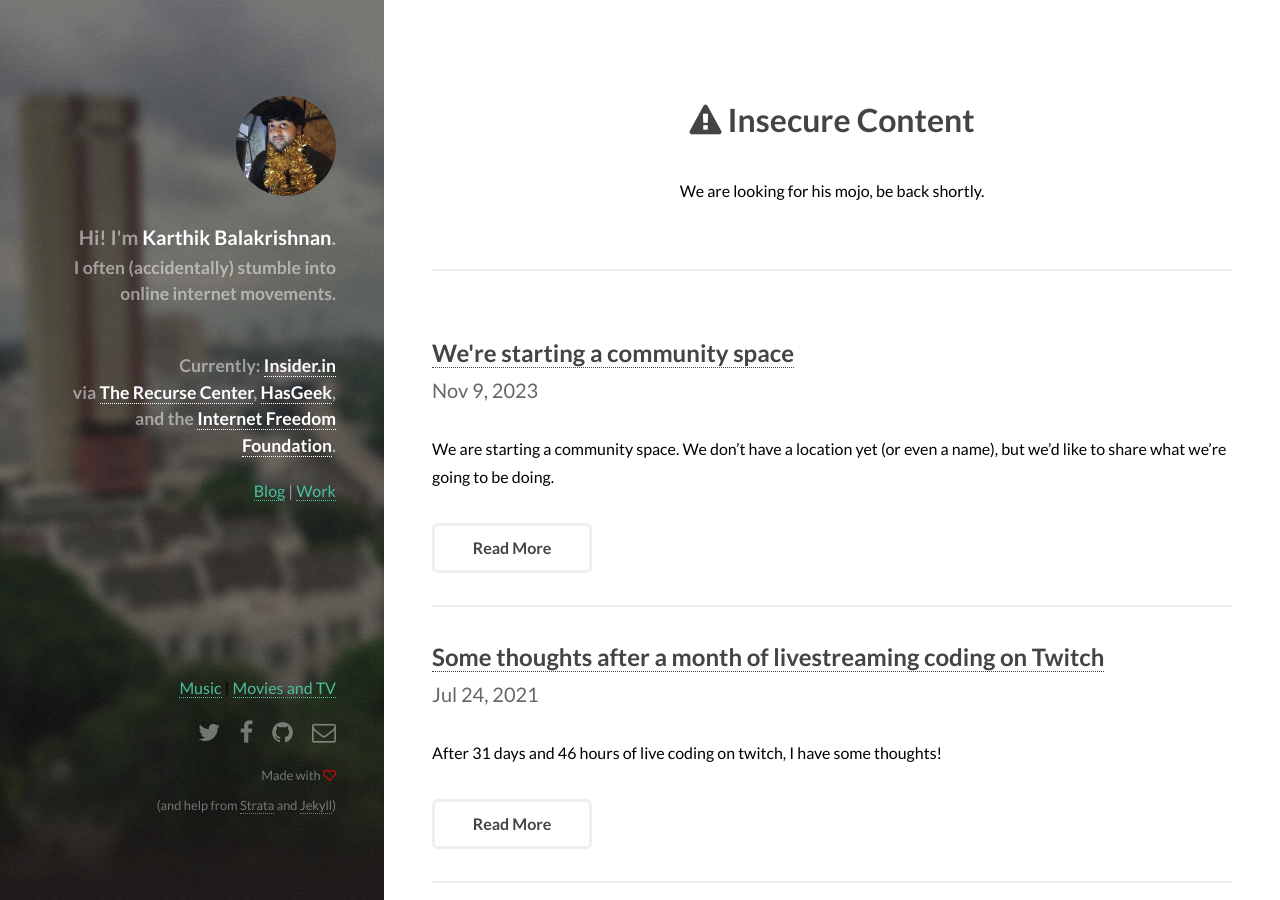
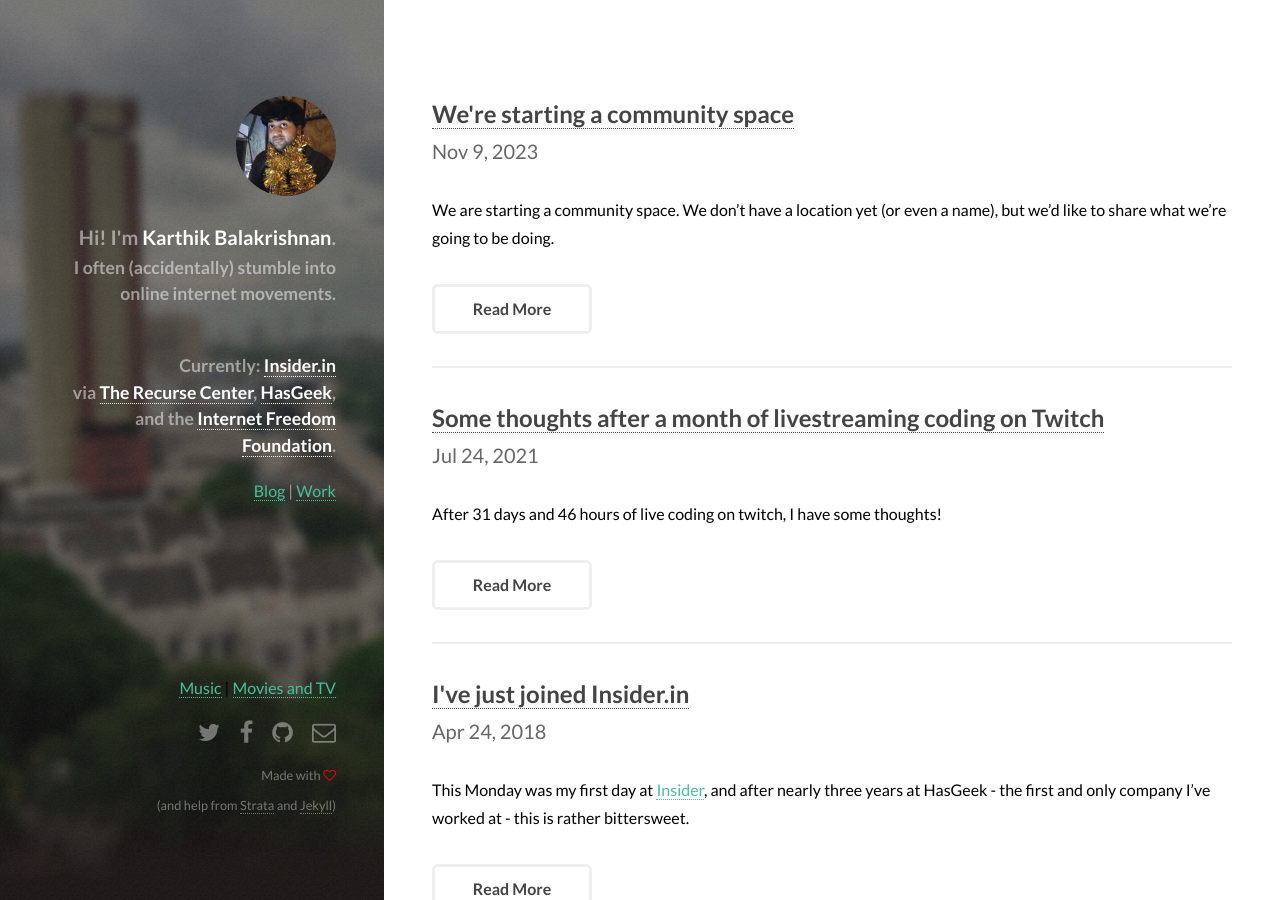
Before and after one commit to karthikb351/karthikb351, a Jekyll site: the page built from index.html, in a window 1280 px wide and 900 px high. Built offline with Jekyll 4.4.1, drawn with Linux system fonts in a browser that asks for light colours.

Commit message:
remove header

```diff
--- a/index.html
+++ b/index.html
@@ -1,10 +1,6 @@
 ---
 layout: default
 ---
-<section id="one" style="text-align: center;">
-  <h1><i class="icon fa-exclamation-triangle"></i> Insecure Content</h1>
-  <p>We are looking for his mojo, be back shortly.</p>
-</section>
 <section>
   <div class="row">
     {% for post in site.posts %}
```
